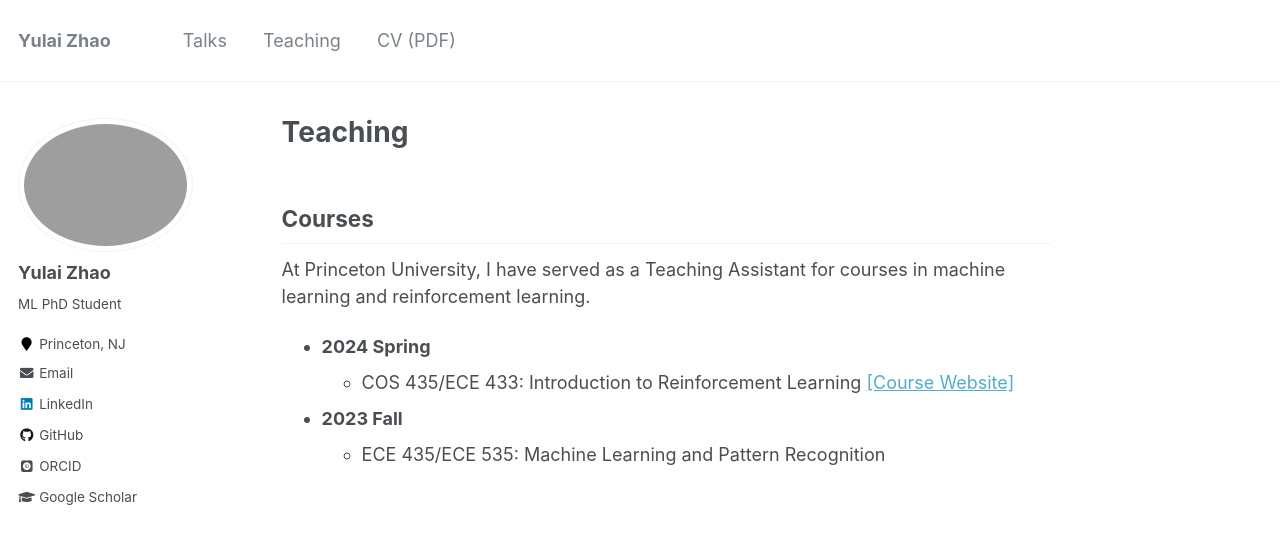
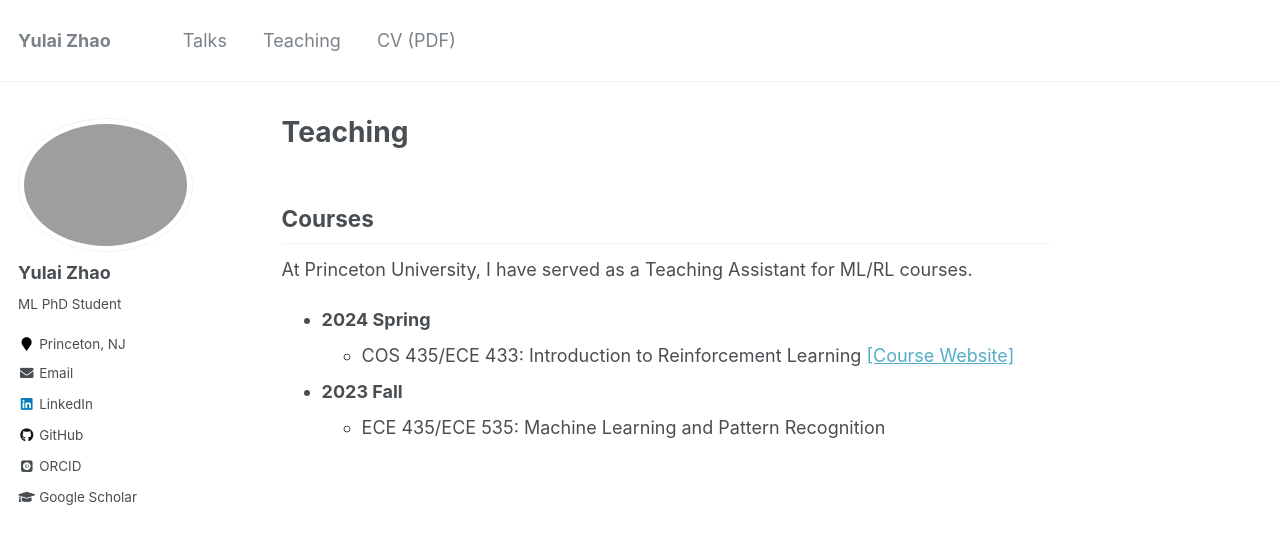
Before and after one commit to zhaoyl18/zhaoyl18.github.io, a Jekyll site: the page built from _pages/teaching.md, in a window 1280 px wide. Shown: the top 544 px of the page. Built offline with Jekyll 4.4.1, drawn with Linux system fonts in a browser that asks for light colours; some web fonts are replaced.

Commit message:
Update teaching.md

```diff
--- a/_pages/teaching.md
+++ b/_pages/teaching.md
@@ -8,7 +8,7 @@ redirect_from:
 
 ## Courses
 
-At Princeton University, I have served as a Teaching Assistant for courses in machine learning and reinforcement learning.
+At Princeton University, I have served as a Teaching Assistant for ML/RL courses.
 
 - **2024 Spring**
   - COS 435/ECE 433: Introduction to Reinforcement Learning [[Course Website]](https://ben-eysenbach.github.io/intro-rl/)
```
